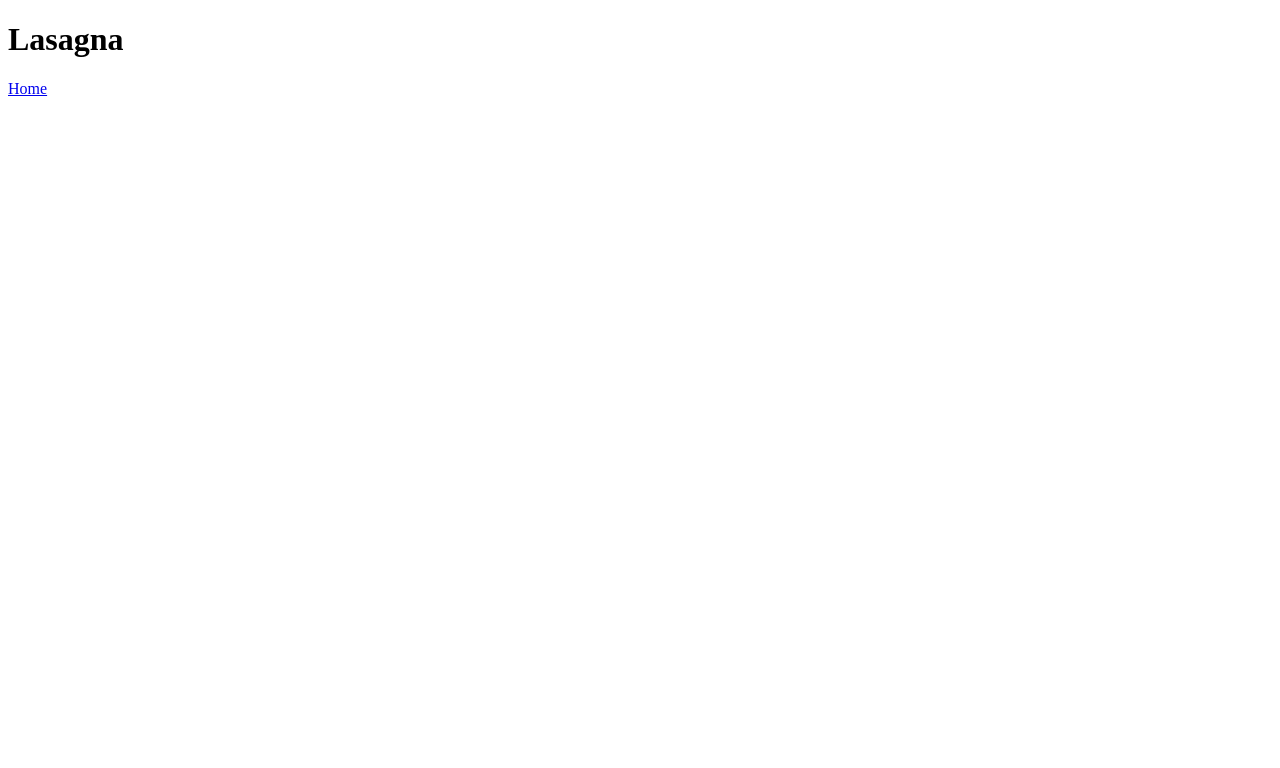
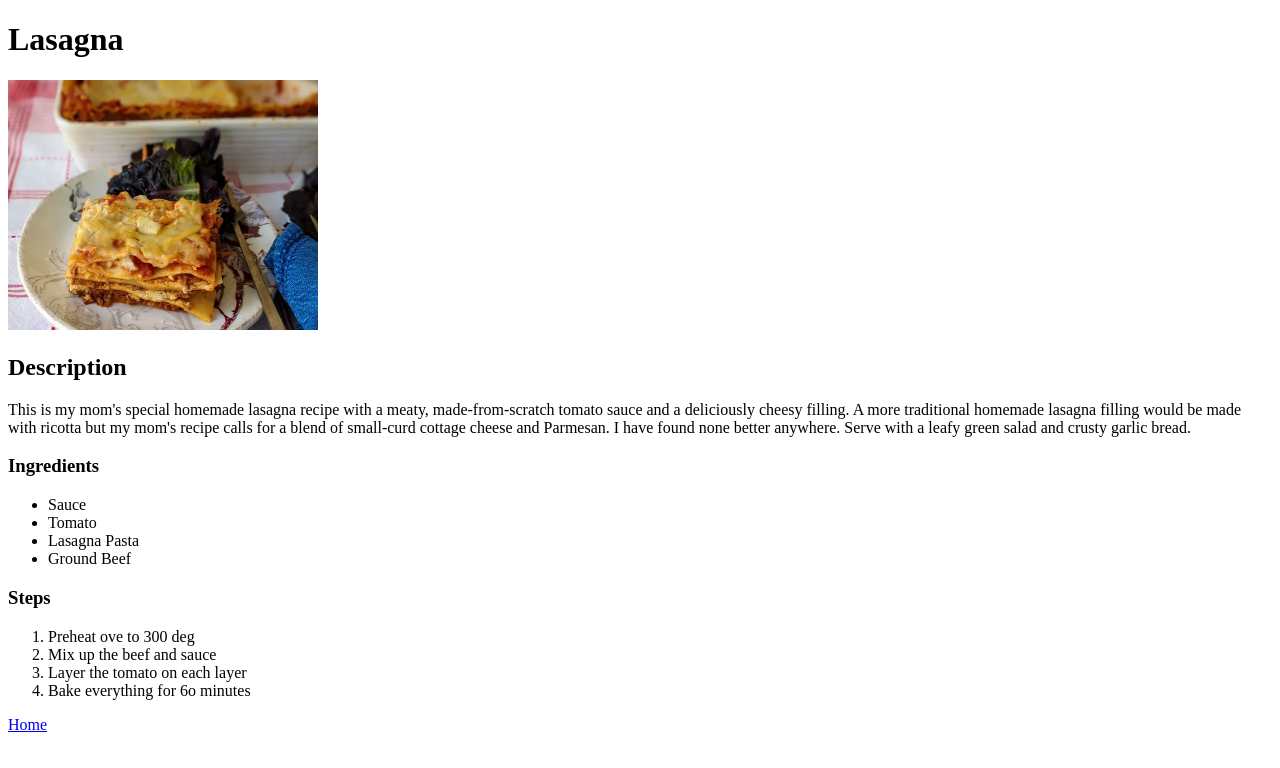
Before and after one commit to bigstigma/odin-recipes, a plain HTML site: page recipes/lasagna.html in a window 1280 px wide. Drawn offline with Linux system fonts and the light colour scheme.

Commit message:
iteration 3 recipe steps lasagna.html

```diff
--- a/recipes/lasagna.html
+++ b/recipes/lasagna.html
@@ -8,11 +8,31 @@
   </head>
   <body>
     <h1>Lasagna</h1>
+        <p><img src="../images/lasagna.jpg" alt="lasagna" height="250" width="310"></p>
+    <h2>Description</h2>
+        <p>This is my mom's special homemade lasagna recipe with a meaty, made-from-scratch tomato sauce and a deliciously cheesy filling. A more traditional homemade lasagna filling would be made with ricotta but my mom's recipe calls for a blend of small-curd cottage cheese and Parmesan. I have found none better anywhere. Serve with a leafy green salad and crusty garlic bread.</p>
 
+    <h3>Ingredients</h3>
+        <ul>
+          <li>Sauce</li>
+          <li>Tomato</li>
+          <li>Lasagna Pasta</li>
+          <li>Ground Beef</li>
+        </ul>
+    <h3>Steps</h3>
+        <ol>
+          <li>Preheat ove to 300 deg</li>
+          <li>Mix up the beef and sauce</li>
+          <li>Layer the tomato on each layer</li>
+          <li> Bake everything for 6o minutes</li>
+        </ol>
+
+
+        </ul>
 
   </body>
 
 
-  <a href="../index.html">Home</a>
+  <p><a href="../index.html">Home</a></p>
 
 </html>
```
Also changed, not shown: index.html (+1 -0 lines), images/lasagna.jpg (added).
